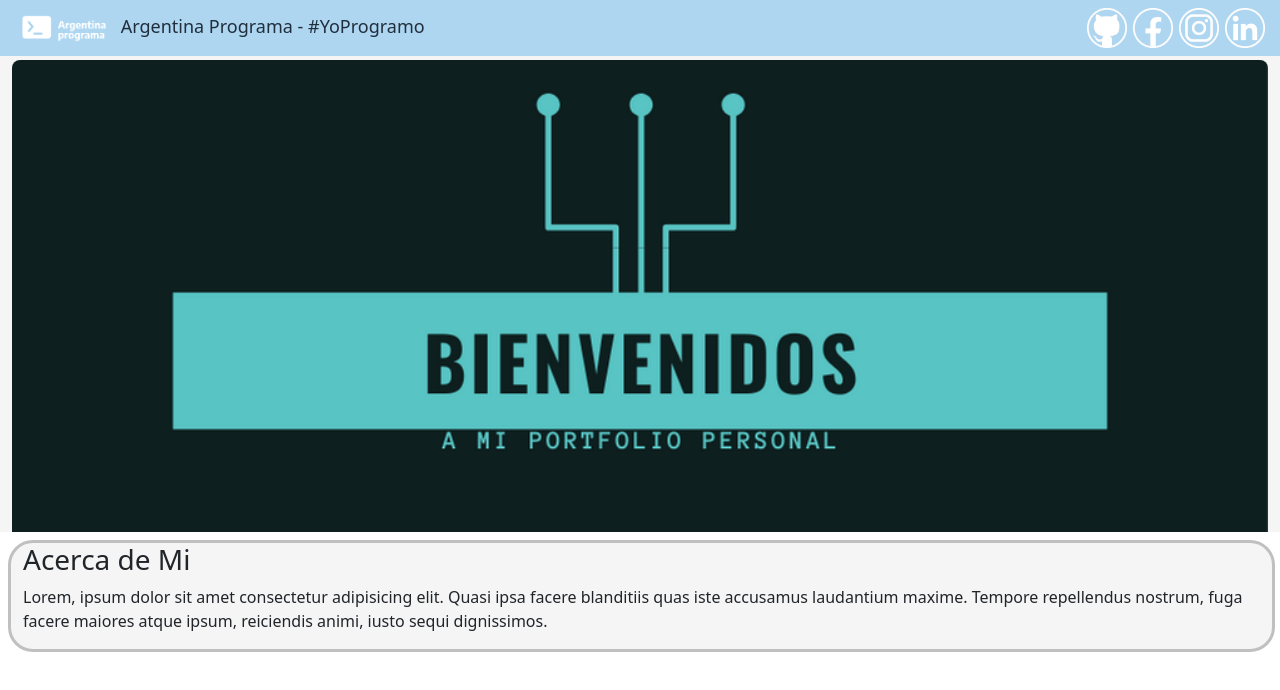
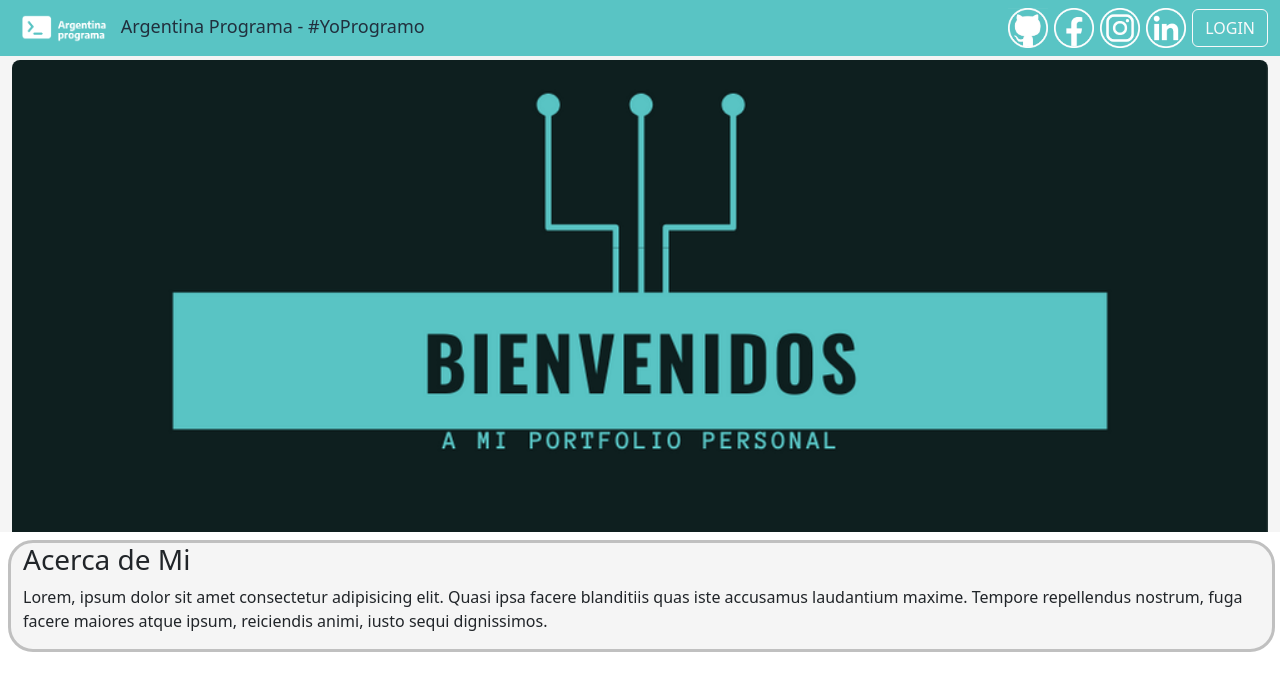
Before and after one commit to PelusoDv/ProyectoIntegrador, an Angular app in the folder portfolio/: page / in a window 1280 px wide. Shown: the top 690 px of the page. Built offline with nearby package versions, Linux system fonts and the light colour scheme.

Commit message:
agregado un boton de login y adaptacion a resoluciones mas pequeñas

```diff
--- a/portfolio/src/app/components/nav-bar/nav-bar.component.css
+++ b/portfolio/src/app/components/nav-bar/nav-bar.component.css
@@ -1,5 +1,5 @@
 nav{
-    background-color: #AED6F1;
+    background-color: #59c4c4;
 }
 
 #APlogo {
@@ -18,3 +18,11 @@ a{
 img {
     width: 40px;
 }
+
+button {
+    margin-left: 3px;
+}
+
+.navbar-collapse {
+    flex-grow: 0;
+}
--- a/portfolio/src/app/components/nav-bar/nav-bar.component.html
+++ b/portfolio/src/app/components/nav-bar/nav-bar.component.html
@@ -1,4 +1,4 @@
-<nav class="navbar fixed-top">
+<nav class="navbar navbar-expand-md fixed-top">
 
     <div class="container-fluid">
 
@@ -7,12 +7,18 @@
         Argentina Programa - #YoProgramo
       </span>
 
-      <div>
-        <a href="https://github.com/PelusoDv"><img src="/assets/github.png"></a>
-        <a href="https://www.facebook.com/nicolas.davalos1"><img src="/assets/facebook.png"></a>
-        <a href="https://www.instagram.com/nico_dv15/"><img src="/assets/instagram.png"></a>
-        <a href="https://www.linkedin.com/in/nicol%C3%A1s-d%C3%A1valos-585015158/"><img src="/assets/linkedin.png"></a>
+      <button class="navbar-toggler" type="button" data-bs-toggle="collapse" data-bs-target="#navbarTogglerDemo01" aria-controls="navbarTogglerDemo01" aria-expanded="false" aria-label="Toggle navigation">
+        <span class="navbar-toggler-icon"></span>
+      </button>
+
+      <div class="collapse navbar-collapse" id="navbarTogglerDemo01">
+        <div>
+          <a href="https://github.com/PelusoDv"><img src="/assets/github.png"></a>
+          <a href="https://www.facebook.com/nicolas.davalos1"><img src="/assets/facebook.png"></a>
+          <a href="https://www.instagram.com/nico_dv15/"><img src="/assets/instagram.png"></a>
+          <a href="https://www.linkedin.com/in/nicol%C3%A1s-d%C3%A1valos-585015158/"><img src="/assets/linkedin.png"></a>
+          <button type="button" class="btn btn-outline-light">LOGIN</button>
+        </div>
       </div>
-
     </div>
 </nav>
```
